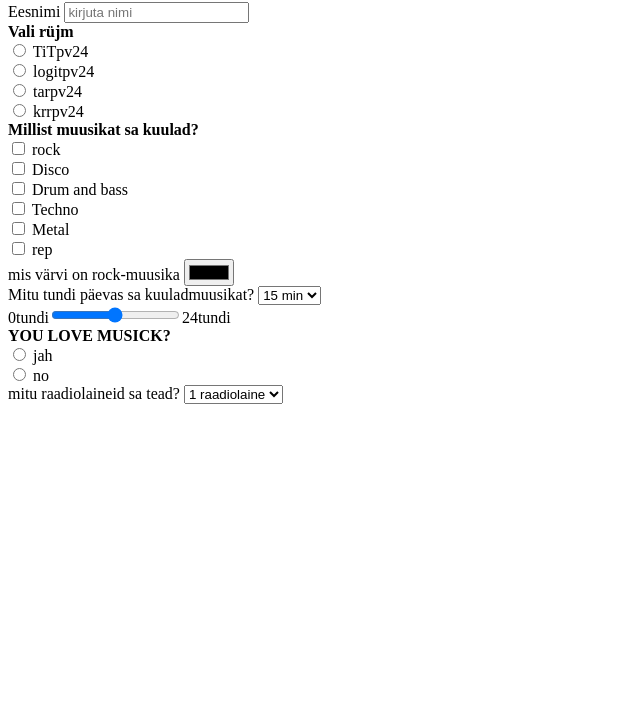
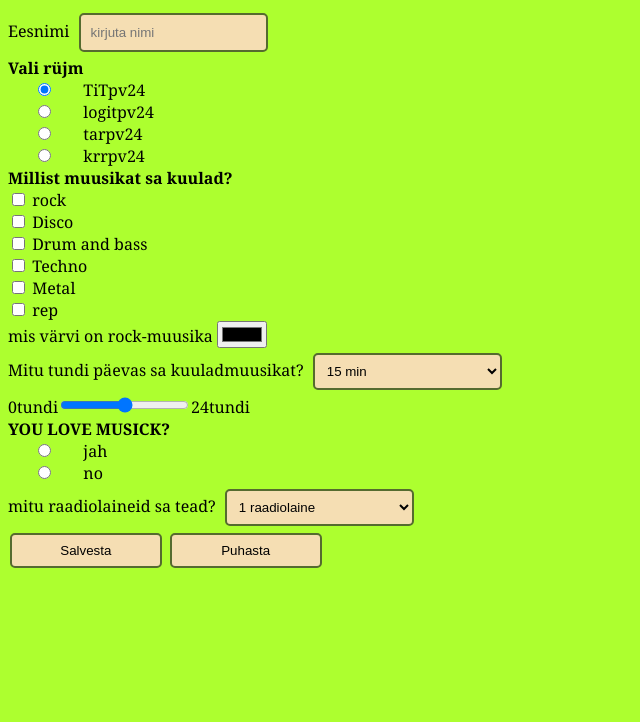
Before and after one commit to Brivno1234/VeebirakendusTITpv24, a plain HTML site: page formit/ankeet.html in a window 1280 px wide. Shown: the part 78-800 px from the top of the page, without its empty margins (0-640 px from the left). Drawn offline with Linux system fonts and the light colour scheme.

Commit message:
Add files via upload

```diff
--- a/formit/ankeet.html
+++ b/formit/ankeet.html
@@ -3,6 +3,7 @@
 <head>
     <meta charset="UTF-8">
     <title>Muusika ankeet</title>
+    <link rel="stylesheet" href="ankeetstyle.css">
 </head>
 <body>
 <h1>Muusika ankeet</h1>
@@ -16,7 +17,7 @@
     <strong>Vali rüjm</strong>
     <br>
     <!--radio nupp- круглая кнопка-->
-    <input type="radio" id="titpv24" placeholder="ryhm" >
+    <input type="radio" id="titpv24" placeholder="ryhm" checked >
     <label for="titpv24">TiTpv24</label>
     <br>
     <input type="radio" id="logitpv24" placeholder="ryhm" >
@@ -83,6 +84,8 @@
         <option value="4raadiolaine">4 raadiolaine</option>
     </select>
     <br>
+    <input type="button" value="Salvesta" >
+    <input type="reset" value="Puhasta">
 </form>
 </body>
 </html>
--- /dev/null
+++ b/formit/ankeetstyle.css
@@ -0,0 +1,42 @@
+body{
+    font-family: Georgia, Serif;
+    background-color: greenyellow ;
+}
+input[type=text]{
+    width: 15%;
+    padding: 10px;
+    margin: 5px;
+    box-sizing: border-box;
+    border: 2px solid darkolivegreen;
+    border-radius:  5px;
+    background-color: wheat  ;
+    color: black;
+}
+input[type=radio]{
+    width: 5%;
+    background-color: aqua;
+    box-sizing: border-box;
+    font-size:16px ;
+}
+select{
+    width: 15%;
+    padding: 8px;
+    margin: 5px;
+    box-sizing: border-box;
+    border: 2px solid darkolivegreen;
+    border-radius:  5px;
+    background-color: wheat  ;
+    color: black;
+    cursor: pointer;
+}
+input[type=reset],input[type=button]{
+    width: 12%;
+    padding: 8px;
+    margin: 2px;
+    box-sizing: border-box;
+    border: 2px solid darkolivegreen;
+    border-radius:  5px;
+    background-color: wheat  ;
+    color: black;
+    cursor: pointer;
+}
```
